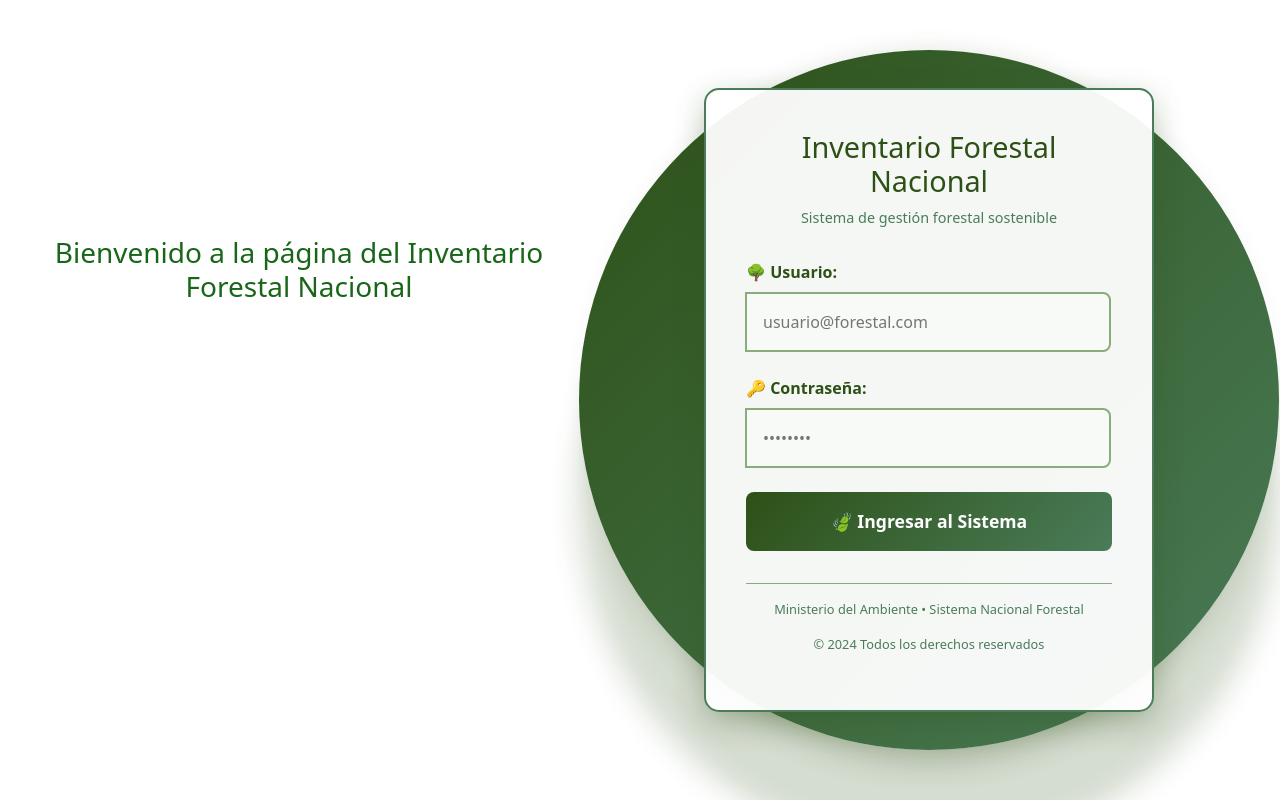
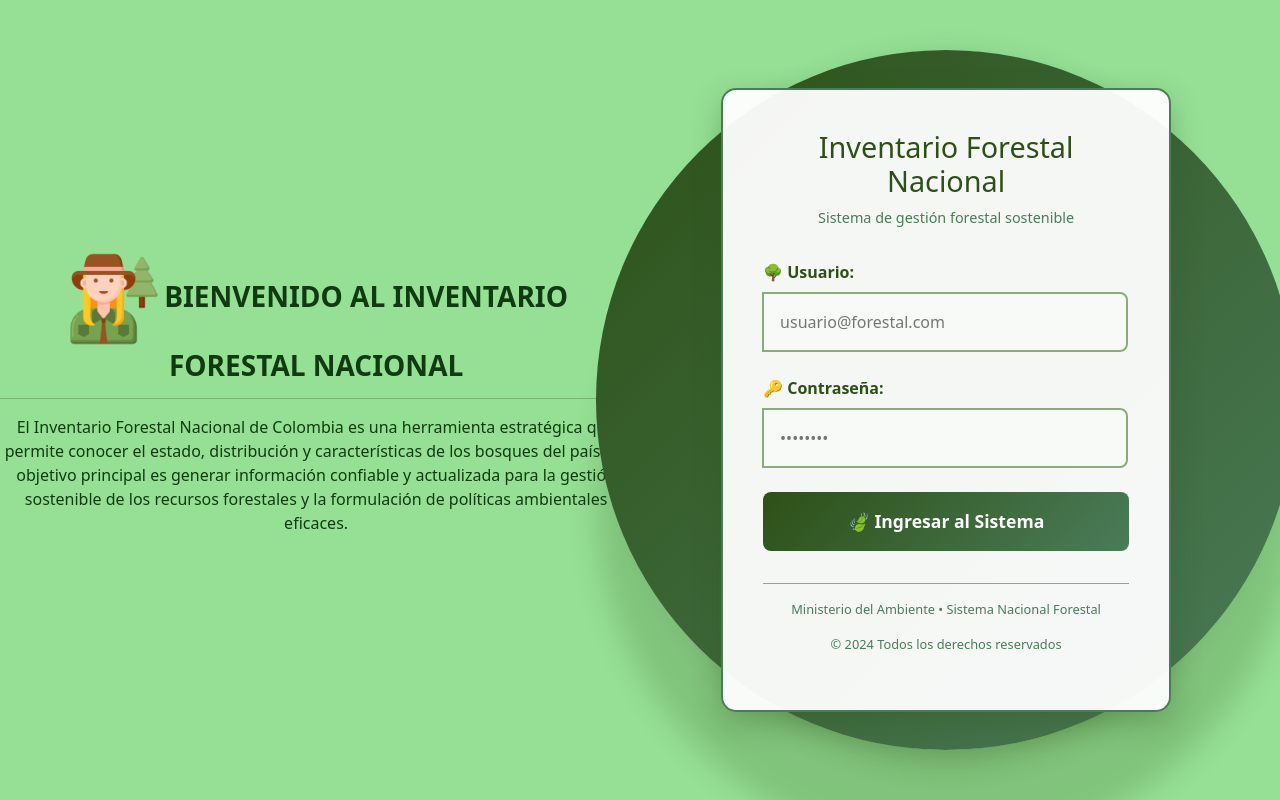
Before and after one commit to NeyBg23/ifn-fronted-web, a React (Vite) app: page / in a window 1280 px wide. Built offline with nearby package versions, Linux system fonts and the light colour scheme.

Commit message:
Mejorando el login

```diff
--- a/src/components/Login.jsx
+++ b/src/components/Login.jsx
@@ -2,6 +2,7 @@
 import { useState } from "react";
 import "../styles/Login.css";
 import { useNavigate } from "react-router-dom";
+import image_empleado from "../img/ranger.png";
 
 /**
  * Login.jsx
@@ -69,8 +70,13 @@ function Login() {
     <div className="login">
       <div className="informacion-relevante">
           <h3>
-            Bienvenido a la página del Inventario Forestal Nacional
+            <img className= "trabajadores_img" src={image_empleado} alt="trabajadores_img" />
+            <b>BIENVENIDO AL INVENTARIO FORESTAL NACIONAL</b>
           </h3>
+          <hr />
+          <p>
+            El Inventario Forestal Nacional de Colombia es una herramienta estratégica que permite conocer el estado, distribución y características de los bosques del país. Su objetivo principal es generar información confiable y actualizada para la gestión sostenible de los recursos forestales y la formulación de políticas ambientales eficaces.
+          </p>
       </div>
 
       <div className="login-container">
--- a/src/styles/Login.css
+++ b/src/styles/Login.css
@@ -1,11 +1,16 @@
+
 body {
   background-image: url("../img/crax.webp");
   background-size: cover;
   background-position: center;
   background-repeat: no-repeat;
 }
+.trabajadores_img {
+  width: 100px;
+}
 
 .login {
+  background-color: #96e096;
   display: flex;
   justify-content: flex-end; /* Empuja el contenido a la derecha */
   align-items: center;
@@ -15,9 +20,12 @@ body {
 }
 
 .informacion-relevante {
-  margin-top: -20%;
-  color: #196619;
+  margin-top: 0%;
+  color: #103b10;
   position:inherit;
+}
+.informacion-relevante p {
+  max-width: 800px;
 }
 
 /* Estilos para el contenedor principal del login */
```
Also changed, not shown: src/img/ranger.png (added), src/img/trabajadores.jpg (added). Lines whose indentation alone changed are shown as unchanged.
